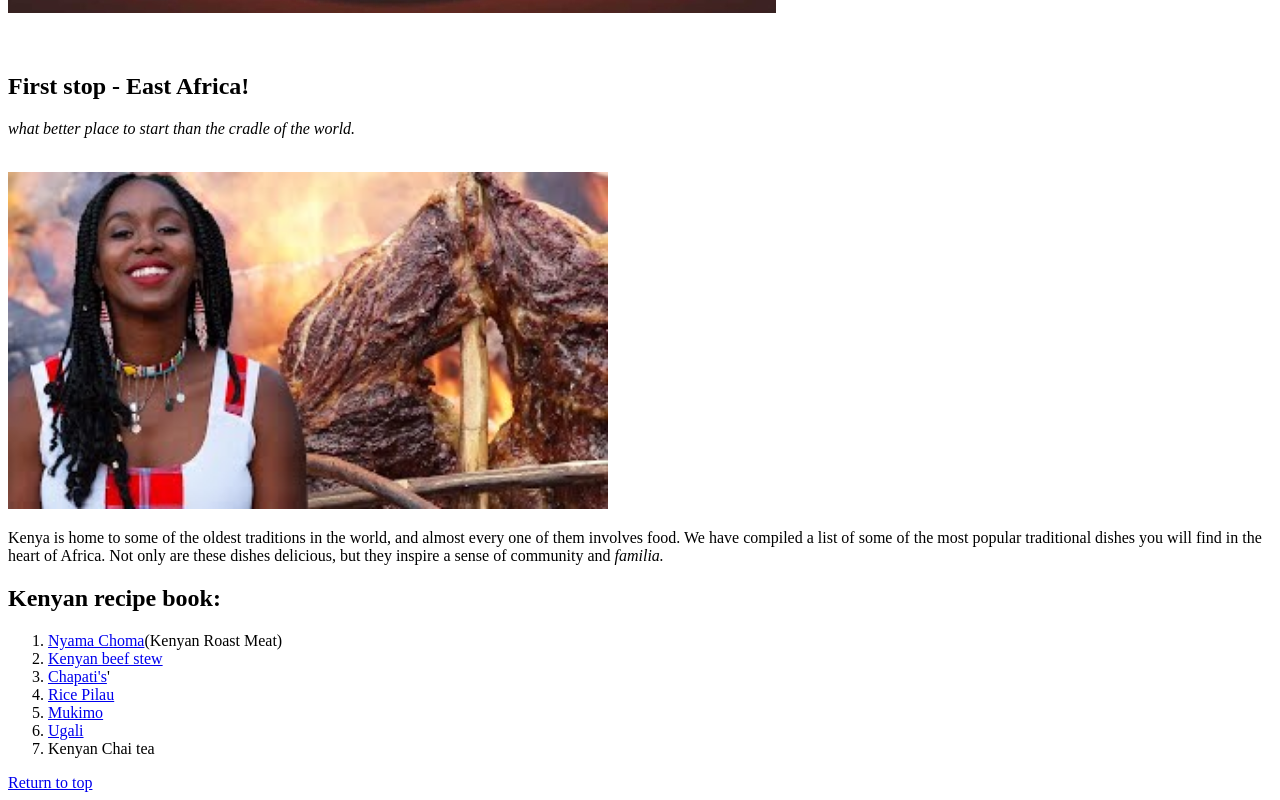
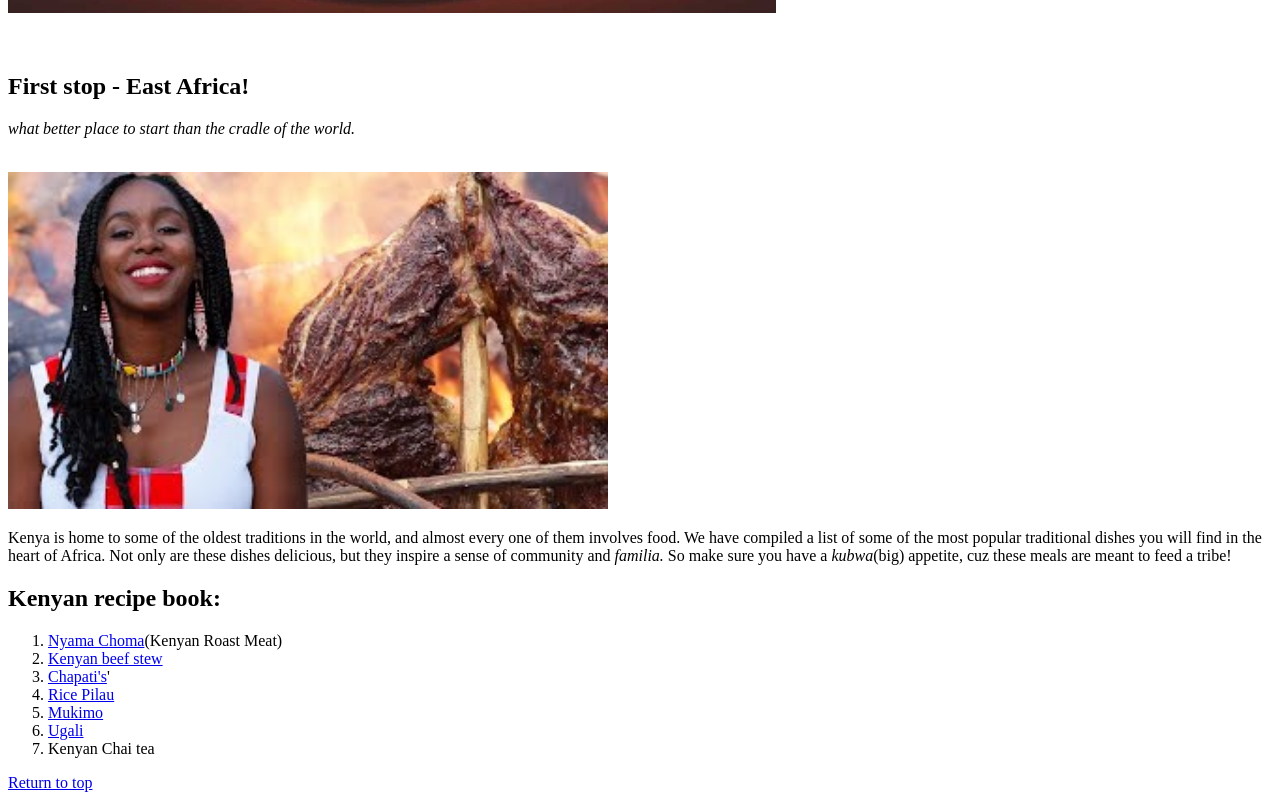
Before and after one commit to JesseG33/odin-recipes, a plain HTML site: page index.html in a window 1280 px wide. Shown: the part 675-1475 px from the top of the page. Drawn offline with Linux system fonts and the light colour scheme.

Commit message:
updated nyama choma, needs link a

```diff
--- a/index.html
+++ b/index.html
@@ -17,7 +17,8 @@
 <p>Kenya is home to some of the oldest traditions in the world, and almost every one of them
    involves food. We have compiled a list of some of the most popular traditional dishes
    you will find in the heart of Africa. Not only are these dishes delicious, but they inspire
-   a sense of community and <i>familia.</i>
+   a sense of community and <i>familia.</i> So make sure you have a <i>kubwa</i>(big) appetite,
+   cuz these meals are meant to feed a tribe!
 
 
 </p>
```
Also changed, not shown: Pics/nyama-choma2.jpeg (added), 1 other file.
